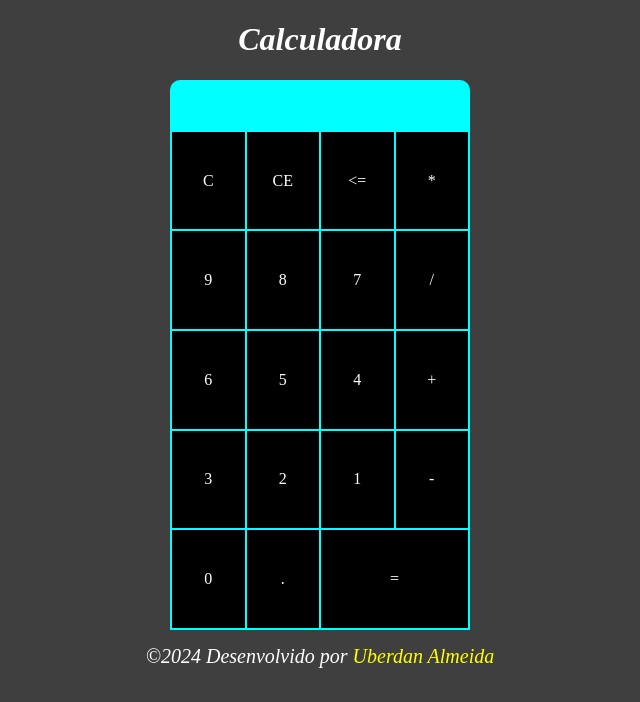
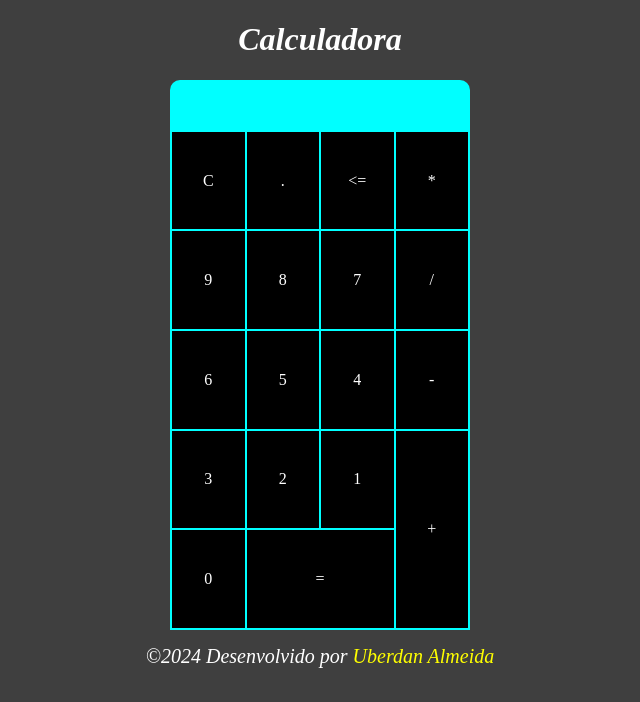
Before and after one commit to Uberdanalmeida/calcula, a plain HTML site: page index.html in a window 1280 px wide. Shown: the whole page, without its empty margins (320-960 px from the left). Drawn offline with Linux system fonts and the light colour scheme.

Commit message:
Desfazendo do botão CE, e alterando o tamanho do botão de '+' e do de "menos".

```diff
--- a/index.html
+++ b/index.html
@@ -14,7 +14,7 @@
             <table>
                 <tr>
                     <td value="C" onclick="limpar()">C</td>
-                    <td value="CE" onclick="limpar()">CE</td>
+                    <td value="." onclick="clicou('.')">.</td>
                     <td value="<=" onclick="apaga('')"><=</td>
                     <td value="x" onclick="clicou('*')">*</td>
                 </tr>
@@ -28,17 +28,16 @@
                     <td value="6" onclick="clicou(6)">6</td>
                     <td value="5" onclick="clicou(5)">5</td>
                     <td value="4" onclick="clicou(4)">4</td>
-                    <td value="+" onclick="clicou('+')">+</td>
+                    <td value="-" onclick="clicou('-')">-</td>
                 </tr>
                 <tr>
                     <td value="3" onclick="clicou(3)">3</td>
                     <td value="2" onclick="clicou(2)">2</td>
                     <td value="1" onclick="clicou(1)">1</td>
-                    <td value="-" onclick="clicou('-')">-</td>
+                    <td value="+" onclick="clicou('+')" rowspan="2">+</td>
                 </tr>
                 <tr>
                     <td value="0" onclick="clicou(0)">0</td>
-                    <td value="." onclick="clicou('.')">.</td>
                     <td value="=" onclick="somar()" colspan="2">=</td>
                 </tr>
             </table>
```
